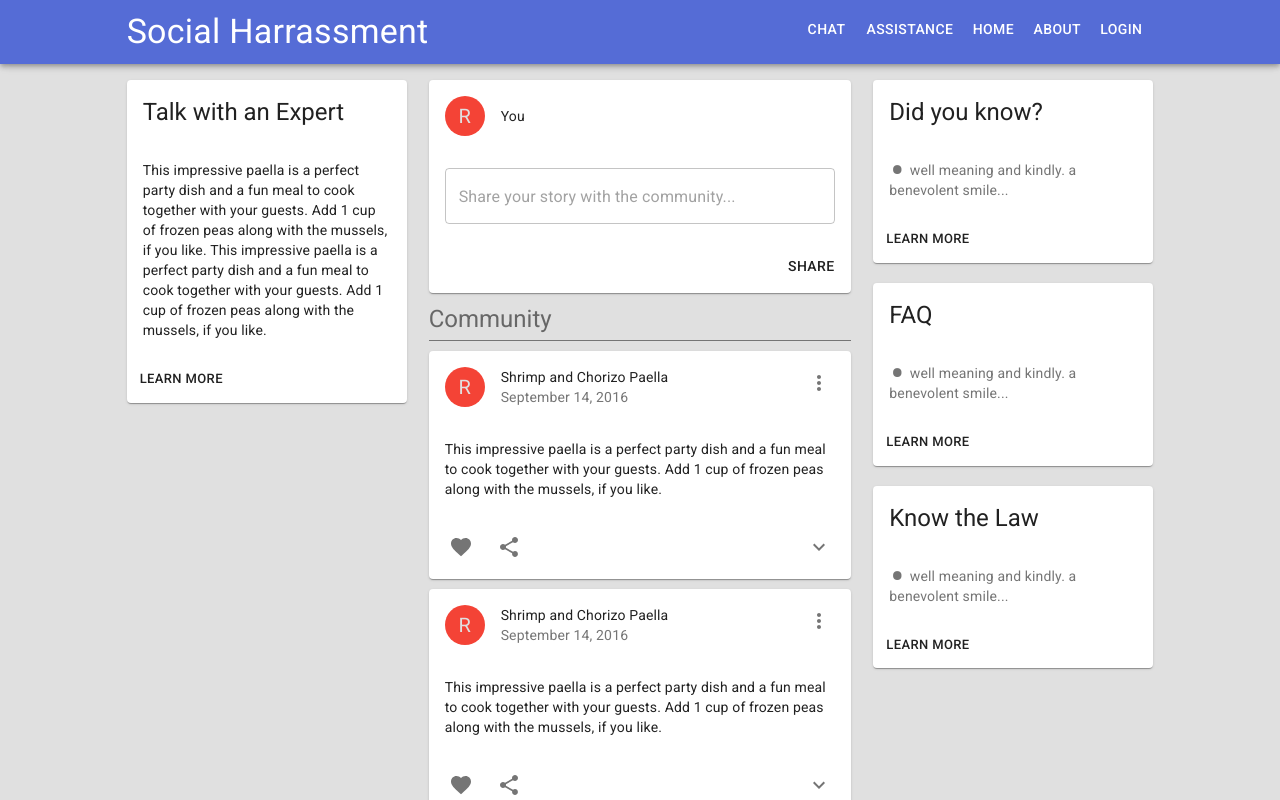
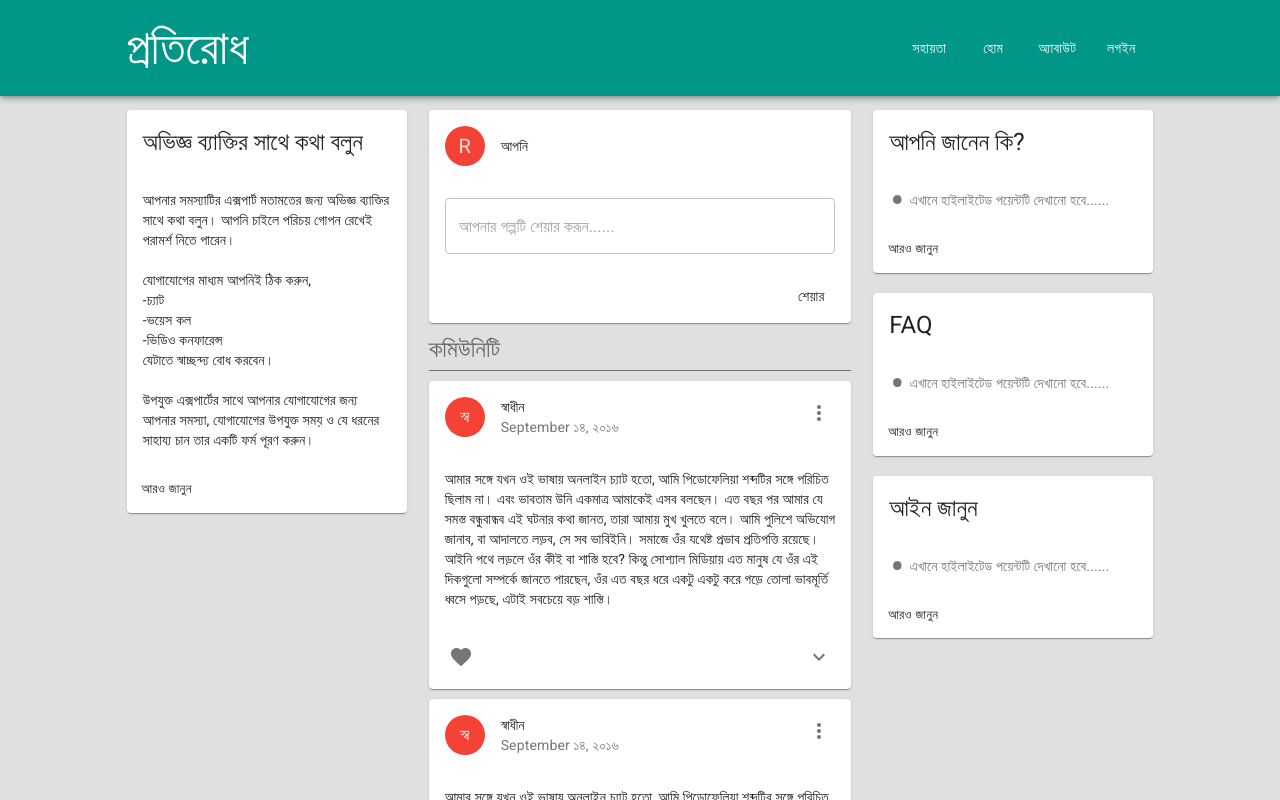
Before and after one commit to mhakash/social_app, a Next.js app in the folder Frontend/: page / in a window 1280 px wide. Shown: the top 800 px of the page. Built offline with nearby package versions, Linux system fonts and the light colour scheme.

Commit message:
bangla version

```diff
--- a/Frontend/components/header.jsx
+++ b/Frontend/components/header.jsx
@@ -14,6 +14,7 @@ import {
   DialogContent,
   DialogContentText,
   DialogTitle,
+  colors,
 } from "@material-ui/core";
 import MuiLink from "@material-ui/core/Link";
 import LoginForm from "./home/loginForm";
@@ -39,16 +40,16 @@ const Header = () => {
 
   return (
     <React.Fragment>
-      <AppBar position="fixed">
+      <AppBar position="fixed" style={{ backgroundColor: colors.teal[500] }}>
         <Toolbar>
-          <Grid container>
+          <Grid container alignItems="center" style={{ marginTop: 20, marginBottom: 20 }}>
             <Grid item lg={1}></Grid>
 
             <Grid item lg={5}>
               <Link href="/">
-                <Typography variant="h4" className={classes.title}>
+                <Typography variant="h3" className={classes.title}>
                   <MuiLink href="#" color="inherit" underline="none">
-                    Social Harrassment
+                    প্রতিরোধ
                   </MuiLink>
                 </Typography>
               </Link>
@@ -56,32 +57,26 @@ const Header = () => {
 
             <Grid item lg={5}>
               <Box align="right">
-                <Link href="/chat">
-                  <Button align="right" color="inherit">
-                    Chat
-                  </Button>
-                </Link>
-
                 <Link href="/assistance">
                   <Button align="right" color="inherit">
-                    Assistance
+                    সহায়তা
                   </Button>
                 </Link>
 
                 <Link href="/">
                   <Button align="right" color="inherit">
-                    Home
+                    হোম
                   </Button>
                 </Link>
 
                 <Link href="/about">
                   <Button align="right" color="inherit">
-                    About
+                    অ্যাবাউট
                   </Button>
                 </Link>
 
                 <Button align="right" color="inherit" onClick={handleClickOpen}>
-                  Login
+                  লগইন
                 </Button>
               </Box>
             </Grid>
@@ -106,3 +101,9 @@ const Header = () => {
 };
 
 export default Header;
+
+/*  <Link href="/chat">
+                  <Button align="right" color="inherit">
+                    Chat
+                  </Button>
+                </Link> */
--- a/Frontend/components/home/feed.jsx
+++ b/Frontend/components/home/feed.jsx
@@ -18,7 +18,7 @@ const Feed = () => {
   return (
     <React.Fragment>
       <Typography variant="h5" color="textSecondary">
-        Community
+        কমিউনিটি
       </Typography>
 
       <Divider classes={{ root: classes.divider }} />
--- a/Frontend/components/home/post.jsx
+++ b/Frontend/components/home/post.jsx
@@ -45,31 +45,29 @@ const Post = () => {
   return (
     <Card className={classes.root}>
       <CardHeader
-        avatar={<Avatar className={classes.avatar}>R</Avatar>}
+        avatar={<Avatar className={classes.avatar}>স্ব</Avatar>}
         action={
           <IconButton>
             <MoreVertIcon />
           </IconButton>
         }
-        title="Shrimp and Chorizo Paella"
-        subheader="September 14, 2016"
+        title="স্বাধীন"
+        subheader="September ১৪, ২০১৬"
       />
 
       <CardContent>
         <Typography variant="body2" component="p">
-          This impressive paella is a perfect party dish and a fun meal to cook
-          together with your guests. Add 1 cup of frozen peas along with the
-          mussels, if you like.
+          আমার সঙ্গে যখন ওই ভাষায় অনলাইন চ্যাট হতো, আমি পিডোফেলিয়া শব্দটির সঙ্গে পরিচিত ছিলাম না। এবং ভাবতাম উনি একমাত্র
+          আমাকেই এসব বলছেন। এত বছর পর আমার যে সমস্ত বন্ধুবান্ধব এই ঘটনার কথা জানত, তারা আমায় মুখ খুলতে বলে। আমি পুলিশে
+          অভিযোগ জানাব, বা আদালতে লড়ব, সে সব ভাবিইনি। সমাজে ওঁর যথেষ্ট প্রভাব প্রতিপত্তি রয়েছে। আইনি পথে লড়লে ওঁর কীই বা
+          শাস্তি হবে? কিন্তু সোশ্যাল মিডিয়ায় এত মানুষ যে ওঁর এই দিকগুলো সম্পর্কে জানতে পারছেন, ওঁর এত বছর ধরে একটু একটু
+          করে গড়ে তোলা ভাবমূর্তি ধ্বসে পড়ছে, এটাই সবচেয়ে বড় শাস্তি।
         </Typography>
       </CardContent>
 
       <CardActions disableSpacing>
         <IconButton>
           <FavoriteIcon />
-        </IconButton>
-
-        <IconButton>
-          <ShareIcon />
         </IconButton>
 
         <IconButton
@@ -86,13 +84,9 @@ const Post = () => {
       <Collapse in={expanded} timeout="auto" unmountOnExit>
         <CardContent>
           <Typography paragraph>
-            Heat 1/2 cup of the broth in a pot until simmering, add saffron and
-            set aside for 10 minutes.
+            Heat 1/2 cup of the broth in a pot until simmering, add saffron and set aside for 10 minutes.
           </Typography>
-          <Typography>
-            Set aside off of the heat to let rest for 10 minutes, and then
-            serve.
-          </Typography>
+          <Typography>Set aside off of the heat to let rest for 10 minutes, and then serve.</Typography>
         </CardContent>
       </Collapse>
     </Card>
--- a/Frontend/components/home/postForm.jsx
+++ b/Frontend/components/home/postForm.jsx
@@ -35,17 +35,14 @@ const PostForm = () => {
 
   return (
     <Card className={classes.root}>
-      <CardHeader
-        avatar={<Avatar className={classes.avatar}>R</Avatar>}
-        title="You"
-      />
+      <CardHeader avatar={<Avatar className={classes.avatar}>R</Avatar>} title="আপনি" />
 
       <form onSubmit={handleSubmit(onSubmit)}>
         <CardContent>
           <TextField
             name="postContent"
             inputRef={register}
-            placeholder="Share your story with the community..."
+            placeholder="আপনার গল্পটি শেয়ার করূন......"
             fullWidth
             multiline
             variant="outlined"
@@ -54,7 +51,7 @@ const PostForm = () => {
 
         <CardActions>
           <Button type="submit" className={classes.share}>
-            Share
+            শেয়ার
           </Button>
         </CardActions>
       </form>
--- a/Frontend/components/placards/expertPlacard.jsx
+++ b/Frontend/components/placards/expertPlacard.jsx
@@ -31,21 +31,33 @@ const ExpertPlacard = () => {
 
   return (
     <Card className={classes.root}>
-      <CardHeader title="Talk with an Expert" />
+      <CardHeader title="অভিজ্ঞ ব্যাক্তির সাথে কথা বলুন" />
 
       <CardContent>
         <Typography variant="body2" component="p">
-          This impressive paella is a perfect party dish and a fun meal to cook
-          together with your guests. Add 1 cup of frozen peas along with the
-          mussels, if you like. This impressive paella is a perfect party dish
-          and a fun meal to cook together with your guests. Add 1 cup of frozen
-          peas along with the mussels, if you like.
+          আপনার সমস্যাটির এক্সপার্ট মতামতের জন্য অভিজ্ঞ ব্যাক্তির সাথে কথা বলুন। আপনি চাইলে পরিচয় গোপন রেখেই পরামর্শ
+          নিতে পারেন।
+          <br />
+          <br />
+          যোগাযোগের মাধ্যম আপনিই ঠিক করুন,
+          <br />
+          -চ্যাট
+          <br />
+          -ভয়েস কল
+          <br />
+          -ভিডিও কনফারেন্স
+          <br />
+          যেটাতে স্বাচ্ছন্দ্য বোধ করবেন।
+          <br />
+          <br />
+          উপযুক্ত এক্সপার্টের সাথে আপনার যোগাযোগের জন্য আপনার সমস্যা, যোগাযোগের উপযুক্ত সময় ও যে ধরনের সাহায্য চান তার
+          একটি ফর্ম পূরণ করুন।
         </Typography>
       </CardContent>
 
       <CardActions>
         <Link href="/assistance">
-          <Button size="small">Learn More</Button>
+          <Button size="small">আরও জানুন</Button>
         </Link>
       </CardActions>
     </Card>
--- a/Frontend/components/placards/placard.jsx
+++ b/Frontend/components/placards/placard.jsx
@@ -35,12 +35,12 @@ const Placard = ({ title }) => {
 
       <CardContent>
         <Typography variant="body2" color="textSecondary" component="p">
-          {bull} well meaning and kindly. a benevolent smile...
+          {bull} এখানে হাইলাইটেড পয়েন্টটি দেখানো হবে......
         </Typography>
       </CardContent>
 
       <CardActions>
-        <Button size="small">Learn More</Button>
+        <Button size="small">আরও জানুন</Button>
       </CardActions>
     </Card>
   );
--- a/Frontend/pages/chat.js
+++ b/Frontend/pages/chat.js
@@ -146,7 +146,7 @@ const Chat = () => {
                   </Grid>
                   <Grid item lg={2} align="center">
                     <Button type="submit" variant="contained" color="primary">
-                      Send
+                      সেন্ড
                     </Button>
                   </Grid>
                 </Grid>
--- a/Frontend/pages/index.js
+++ b/Frontend/pages/index.js
@@ -14,12 +14,12 @@ const useStyles = makeStyles({
     //zIndex: 1,
     //left: 0,
     //backgroundColor: "#eee",
-    paddingTop: 60,
+    paddingTop: 90,
     overflowY: "auto",
   },
 
   feed: {
-    paddingTop: 80,
+    paddingTop: 110,
     marginLeft: 2,
     marginRight: 2,
   },
@@ -49,9 +49,9 @@ const Index = () => {
 
         <Grid item lg={3}>
           <div className={classes.sideNav}>
-            <Placard title="Did you know?" />
+            <Placard title="আপনি জানেন কি?" />
             <Placard title="FAQ" />
-            <Placard title="Know the Law" />
+            <Placard title="আইন জানুন" />
           </div>
         </Grid>
 
```
